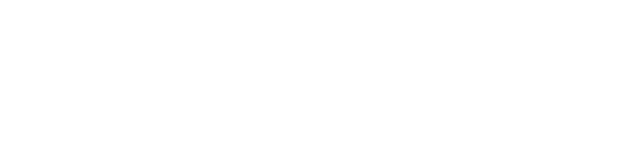
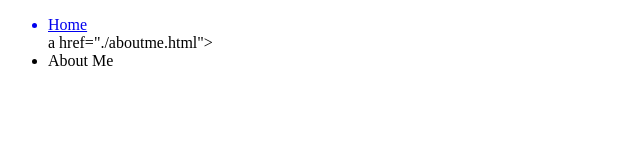
Before and after one commit to CCPS384300/CCPS384300.github.io, a plain HTML site: page index.html in a window 1280 px wide. Shown: the whole page, without its empty margins (0-640 px from the left). Drawn offline with Linux system fonts and the light colour scheme.

Commit message:
Update index.html

```diff
--- a/index.html
+++ b/index.html
@@ -1,3 +1,14 @@
 <!DOCTYPE html>
 <html>
+   <head>
+    <title>About Me</title>
+    </header>
+  <header>
+    <nav>
+      <ul>
+        <a href="./index.html"><li>Home</li></a>
+        a href="./aboutme.html"><li>About Me</li></a>
+      </ul>
+    </nav>
+  </header>
 </html>
```
